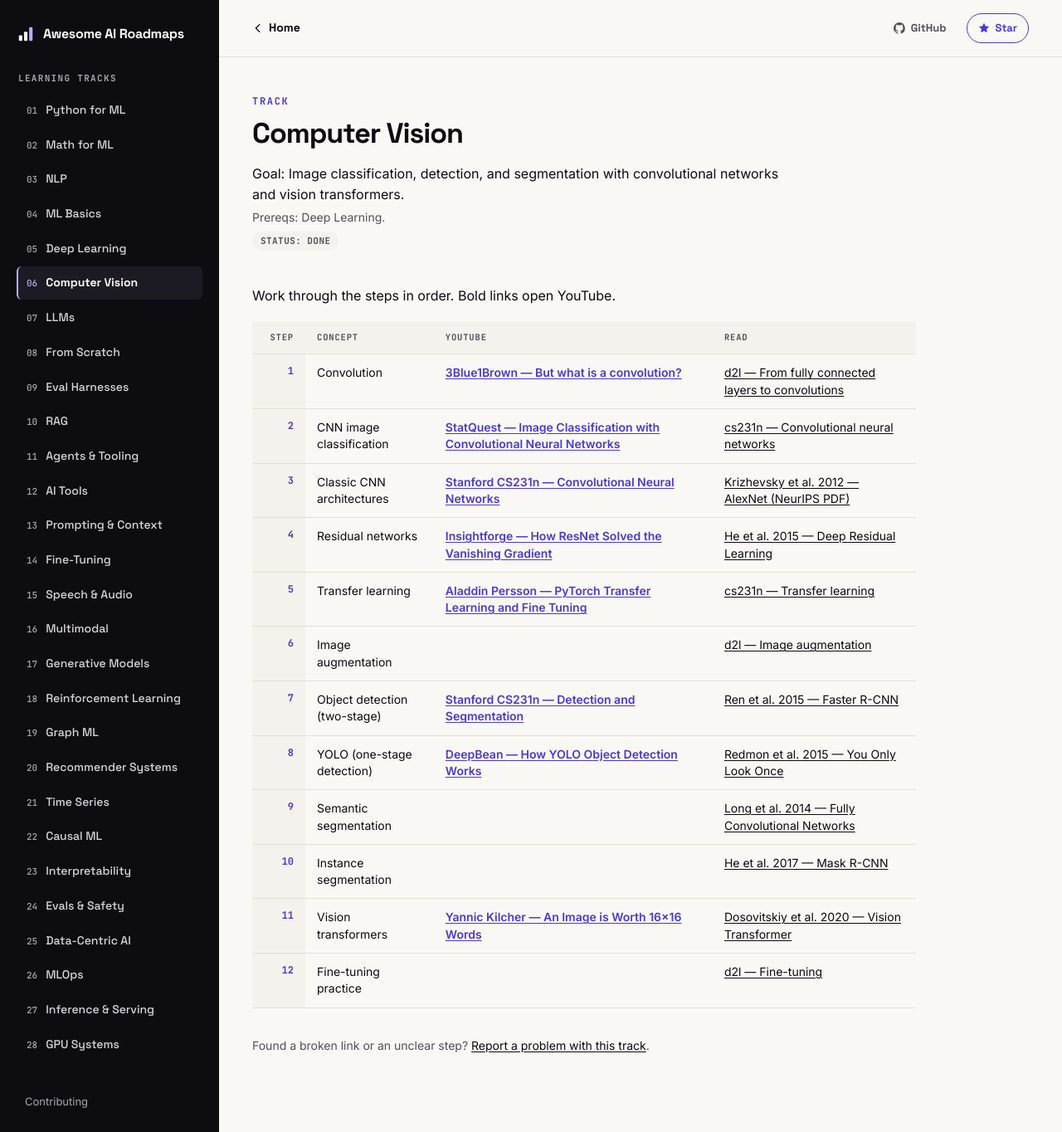
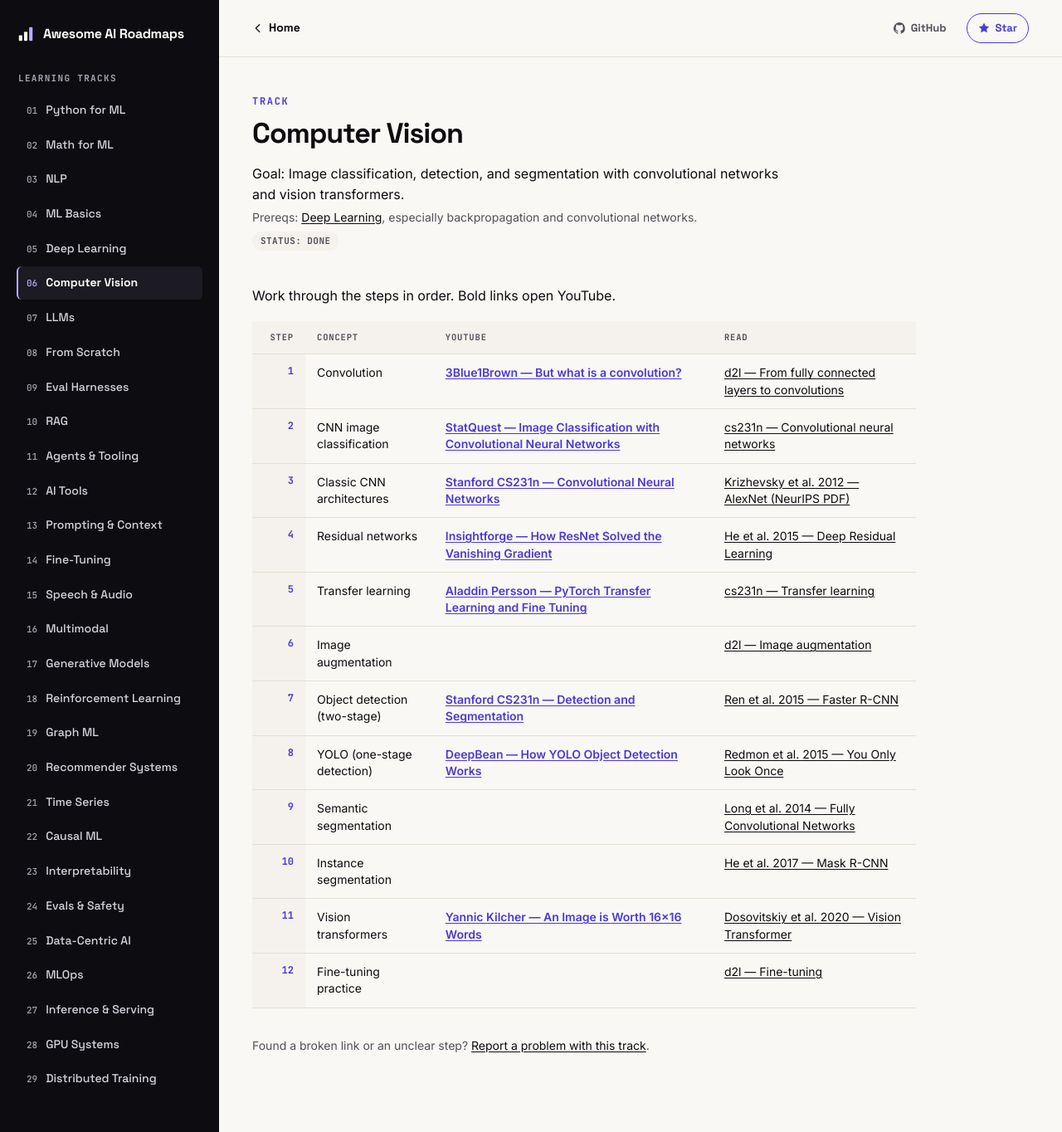
Before and after one commit to GruheshKurra/awesome-ai-roadmaps, a Jekyll site: the page built from tracks/computer-vision/README.md, in a window 1280 px wide and 1364 px high. Shown: the whole window at 83% size. Built offline with Jekyll 4.4.1, drawn with Linux system fonts in a browser that asks for light colours; our own code applies the rules of GitHub Pages for plain Markdown files.

Commit message:
Add distributed-training roadmap and refresh resources

```diff
--- a/_config.yml
+++ b/_config.yml
@@ -158,6 +158,10 @@
       path: tracks/gpu-systems
     values:
       description: "GPU Systems roadmap: CUDA, GPU memory, benchmarking, profiling, mixed precision, Triton kernels. Free videos, papers, and chapters in learning order."
+  - scope:
+      path: tracks/distributed-training
+    values:
+      description: "Distributed Training roadmap: DDP, torchrun, multi-node training, FSDP2, tensor and pipeline parallelism. Free videos, papers, and chapters in learning order."
   # END CATALOG DESCRIPTIONS
 
 track_nav:
@@ -217,6 +221,8 @@
     label: "Inference & Serving"
   - slug: gpu-systems
     label: "GPU Systems"
+  - slug: distributed-training
+    label: "Distributed Training"
 
 exclude:
   - LICENSE
--- a/tracks/computer-vision/README.md
+++ b/tracks/computer-vision/README.md
@@ -2,7 +2,7 @@
 
 Goal: Image classification, detection, and segmentation with convolutional networks and vision transformers.
 
-Prereqs: Deep Learning.
+Prereqs: [Deep Learning](../deep-learning/), especially backpropagation and convolutional networks.
 
 Status: done
 
```
Also changed, not shown: README.md (+2 -1 lines), tracker.md (+3 -3 lines), tracks/data-centric/README.md (+1 -1 lines), tracks/distributed-training/README.md (added, +19 -0 lines), 1 other file.
